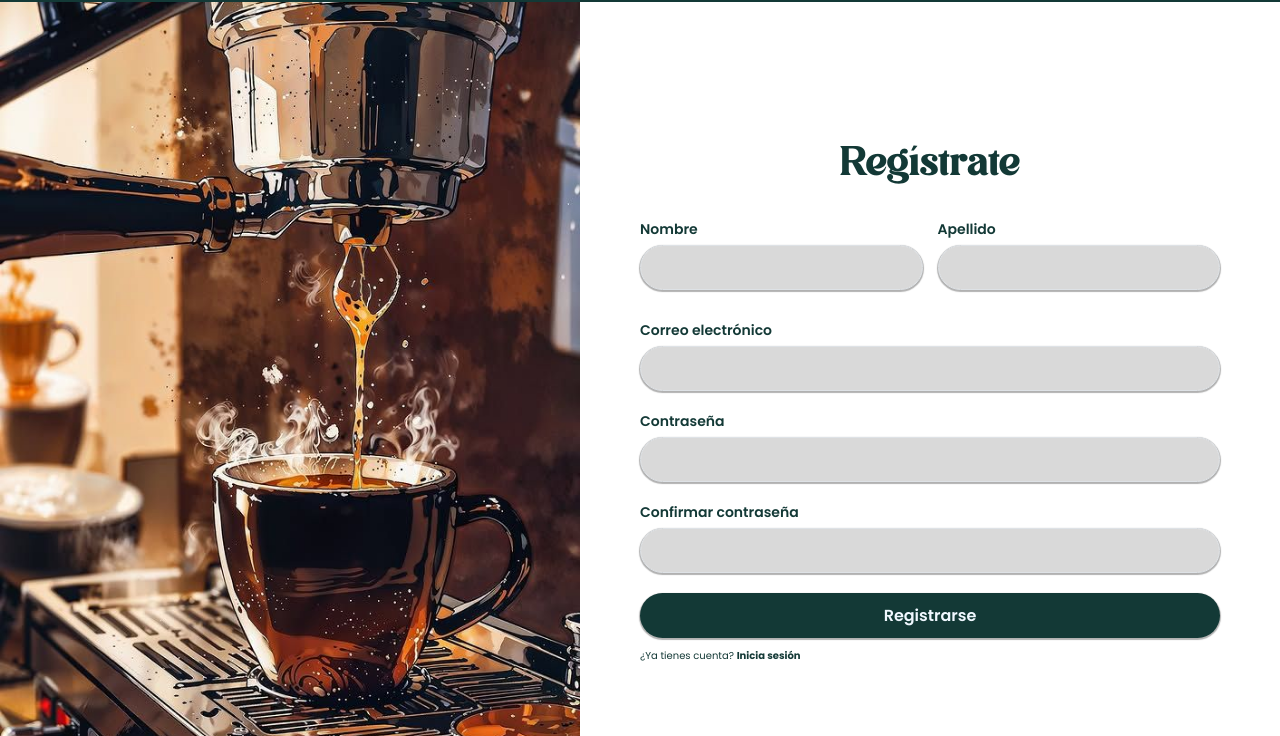
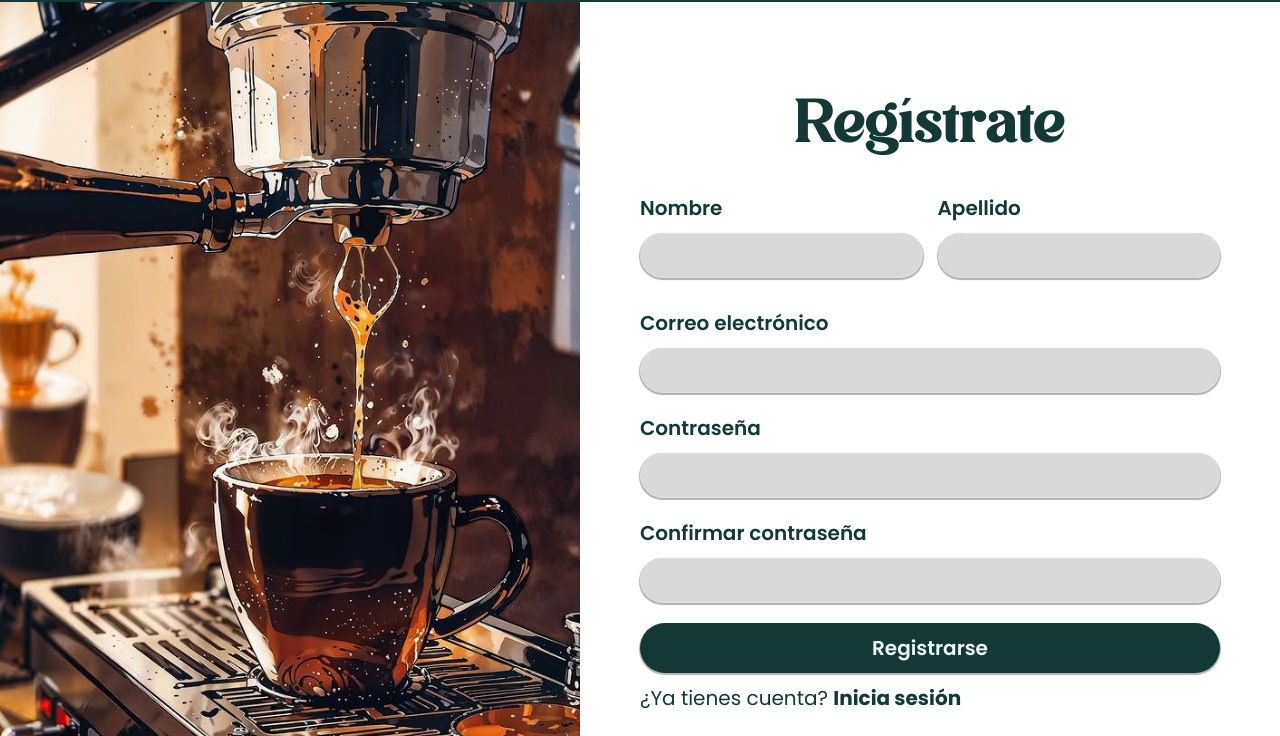
Before and after one commit to AlanBWolfs/Gitphoria.Espresso, a website with bundled scripts: page pages/registro.html in a window 1280 px wide. Shown: the part 64-800 px from the top of the page. Built offline with nearby package versions, Linux system fonts and the light colour scheme.

Commit message:
retoque la pagina de registro

```diff
--- a/pages/registro.html
+++ b/pages/registro.html
@@ -119,7 +119,7 @@
 
     <div id="footer"></div>
 
-    <script src="../js/includeComponentes.js"></script>
+
     <script src="../js/registro.js"></script>
   </body>
 </html>
--- a/styles-espresso-cafe/contact.css
+++ b/styles-espresso-cafe/contact.css
@@ -103,7 +103,7 @@ box-shadow: 0px 1px 3px 2px #998f76ba;
 /* Mensajes de error */
 .error-hint {
   color: #cf0042;
-  font-size: 1rem;
+  font-size: 1.5rem;
   font-family: "Poppins", sans-serif;
   text-align: left;
   margin-top: -0.5rem;
--- a/styles-espresso-cafe/register.css
+++ b/styles-espresso-cafe/register.css
@@ -29,7 +29,7 @@ height: 100vh;
 .register-title {
   font-family: "Avigea", serif;
   color: #133936;
-  font-size: 4rem;
+  font-size: 6rem;
   margin-bottom: 3rem;
   text-align: center;
   margin: 1rem 0 3rem;
@@ -38,8 +38,9 @@ height: 100vh;
 .label-name {
   font-family: "Poppins";
   color: #133936;
-  font-size: 1.4rem;
+  font-size: 2rem;
   font-weight: 600;
+  margin-bottom: 1rem;
 }
 
 .name-input,
@@ -47,10 +48,10 @@ height: 100vh;
   background-color: #d9d9d9;
   width: 100%;
   height: 4.5rem;
-  border-radius: 2.5rem;
+  border-radius: 3rem;
   font-family: "Poppins";
-  font-size: 1.2rem;
-  padding-left: 1.5rem;
+  font-size: 2rem;
+  padding: 2rem;
   margin-bottom: 2rem;
   box-shadow: 0px 1px 1px 1px #0000004e;
 }
@@ -59,10 +60,10 @@ height: 100vh;
   background-color: #133936;
   color: aliceblue;
   width: 100%;
-  height: 4.5rem;
-  border-radius: 2.5rem;
+  height: 5rem;
+  border-radius: 3rem;
   font-family: "Poppins";
-  font-size: 1.6rem;
+  font-size: 2rem;
   font-weight: 600;
   border: none;
   box-shadow: 0px 1px 1px 1px #0000004e;
@@ -76,18 +77,26 @@ height: 100vh;
   color: #133936;
   font-family: "Poppins";
   margin-top: 1rem;
+  font-size: 2rem;
 }
 
 .login {
   color: #133936;
   font-weight: bold;
   font-family: "Poppins";
-  text-decoration: none;
+  font-size: 2rem;
 }
 
 .login:hover {
   text-decoration: underline;
 }
+
+.invalid-feedback{
+font-size: 2rem;
+font-family: "poppins";
+}
+
+
 
 @media (max-width: 768px) {
   .register-wrapper {
```
